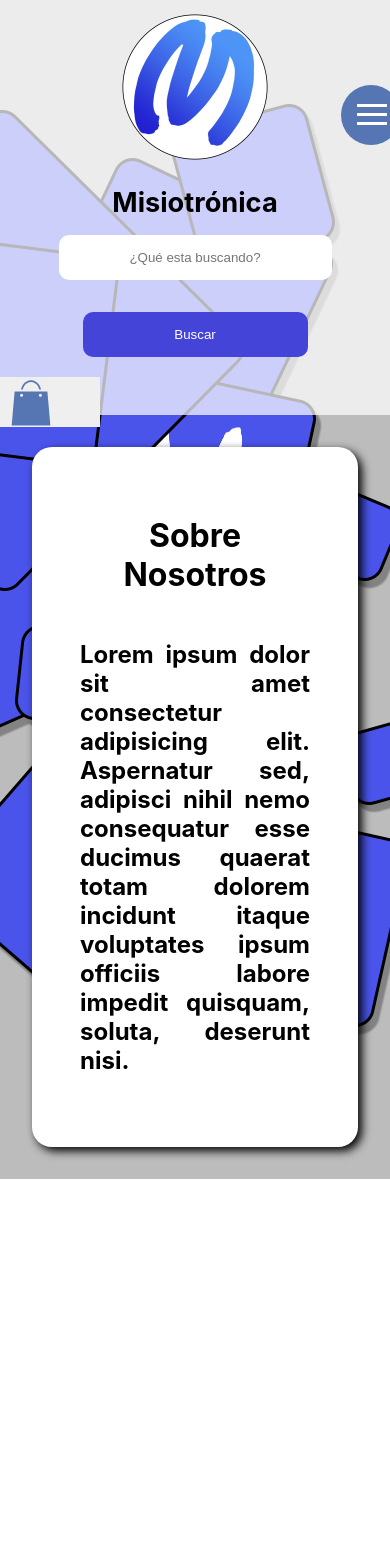
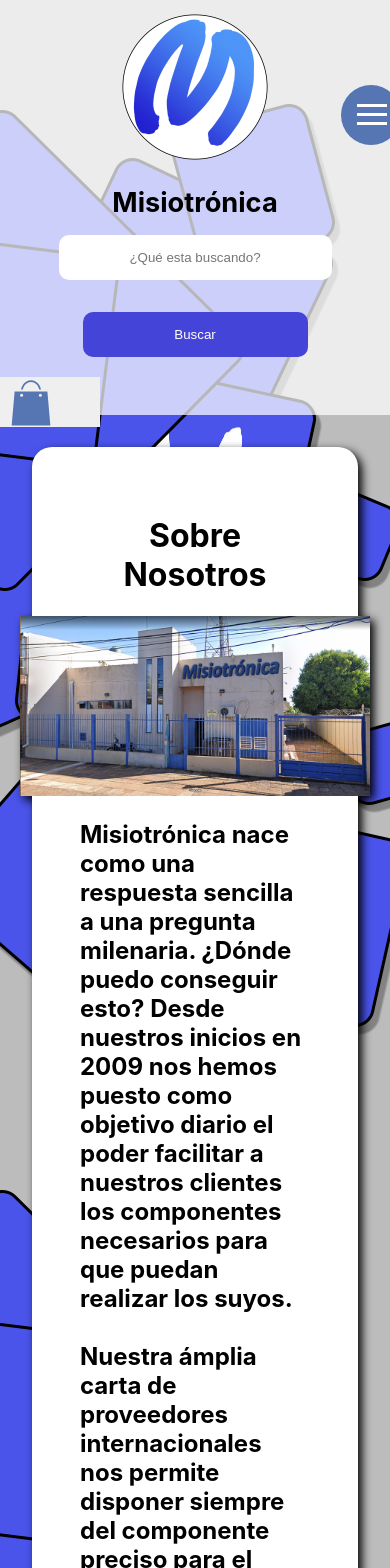
Before and after one commit to Ness733/Misiotronica, a React (Create React App) app: page /About in a window 390 px wide. Shown: the top 1568 px of the page. Before the commit the page ends 1179 px from the top, so only its background shows below. Built offline with nearby package versions, Linux system fonts and the light colour scheme.

Commit message:
added img and replaced lorem

```diff
--- a/src/Components/About/About.js
+++ b/src/Components/About/About.js
@@ -1,14 +1,22 @@
 import styles from "./About.module.css";
+import frente from "../../Imagenes/misiotronica_local.jpg";
 
 export function About() {
   return (
     <div className={styles.About}>
       <h1>Sobre Nosotros</h1>
+      <img src={frente} alt="Frente Casa Central" />
       <p>
-        Lorem ipsum dolor sit amet consectetur adipisicing elit. Aspernatur sed,
-        adipisci nihil nemo consequatur esse ducimus quaerat totam dolorem
-        incidunt itaque voluptates ipsum officiis labore impedit quisquam,
-        soluta, deserunt nisi.
+        Misiotrónica nace como una respuesta sencilla a una pregunta milenaria.
+        ¿Dónde puedo conseguir esto? Desde nuestros inicios en 2009 nos hemos
+        puesto como objetivo diario el poder facilitar a nuestros clientes los
+        componentes necesarios para que puedan realizar los suyos. <br /> <br />
+        Nuestra ámplia carta de proveedores internacionales nos permite disponer
+        siempre del componente preciso para el trabajo, y no lo que más se le
+        parezca.
+        <br /> <br />
+        Los invitamos a recorrer nuestro sitio y visitar nuestra casa central en
+        Av. Zapiola 2922, Posadas, Misiones.
       </p>
     </div>
   );
--- a/src/Components/About/About.module.css
+++ b/src/Components/About/About.module.css
@@ -17,9 +17,15 @@
 }
 
 .About p {
+  text-align: justify;
   padding: 3rem;
   font-size: 2rem;
   font-weight: 700;
+}
+
+.About img {
+  align-self: center;
+  max-width: 90vmin;
 }
 
 @media screen and (max-width: 1366px) {
@@ -29,6 +35,7 @@
   }
 
   .About p {
+    font-size: 1.4rem;
     padding: 0;
   }
 }
@@ -44,9 +51,13 @@
   }
 
   .About p {
-    text-align: justify;
+    text-align: left;
     font-size: 1.5rem;
     padding: 0;
+  }
+
+  .About img {
+    width: 350px;
   }
 }
 
@@ -61,8 +72,12 @@
   }
 
   .About p {
-    text-align: justify;
-    font-size: 1.5rem;
+    text-align: left;
+    font-size: 1.2rem;
     padding: 0;
   }
+
+  .About img {
+    width: 300px;
+  }
 }
```
